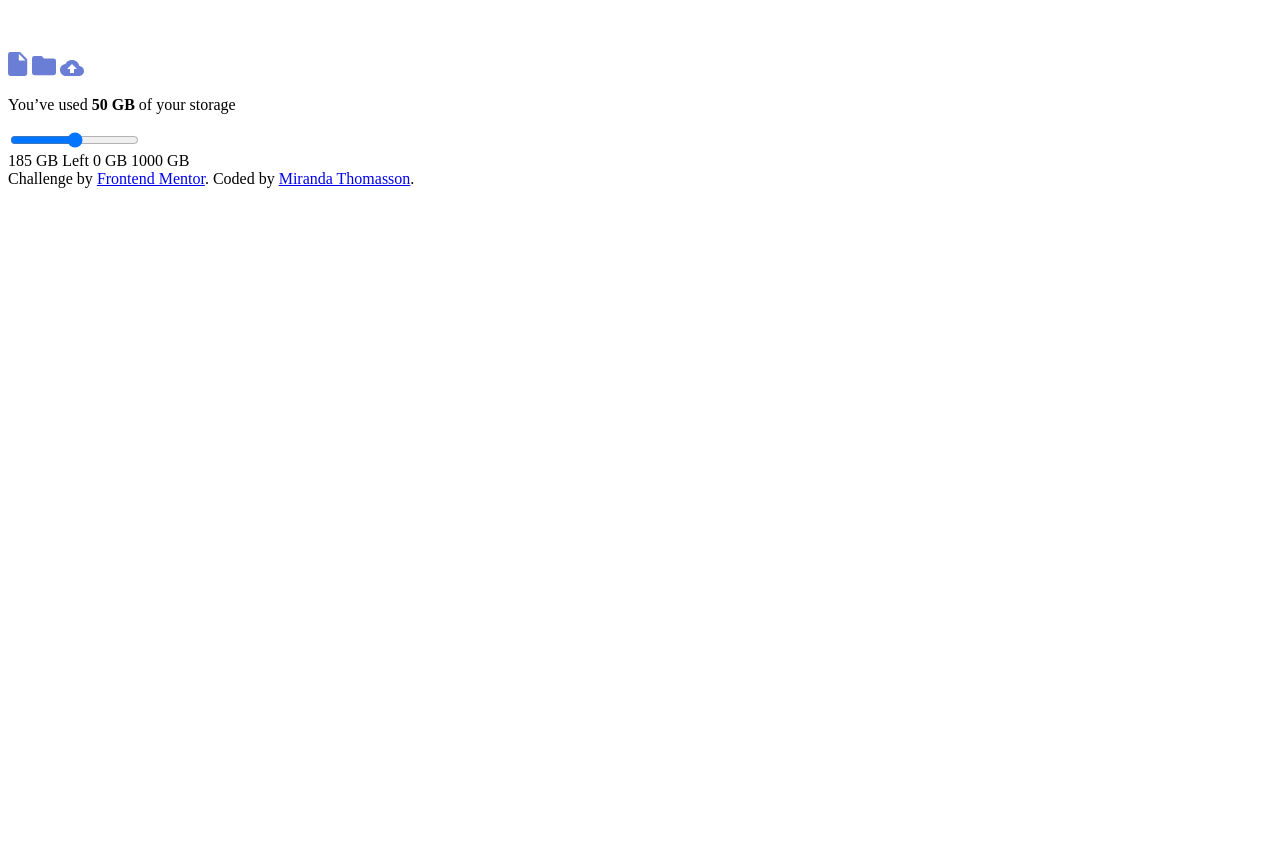
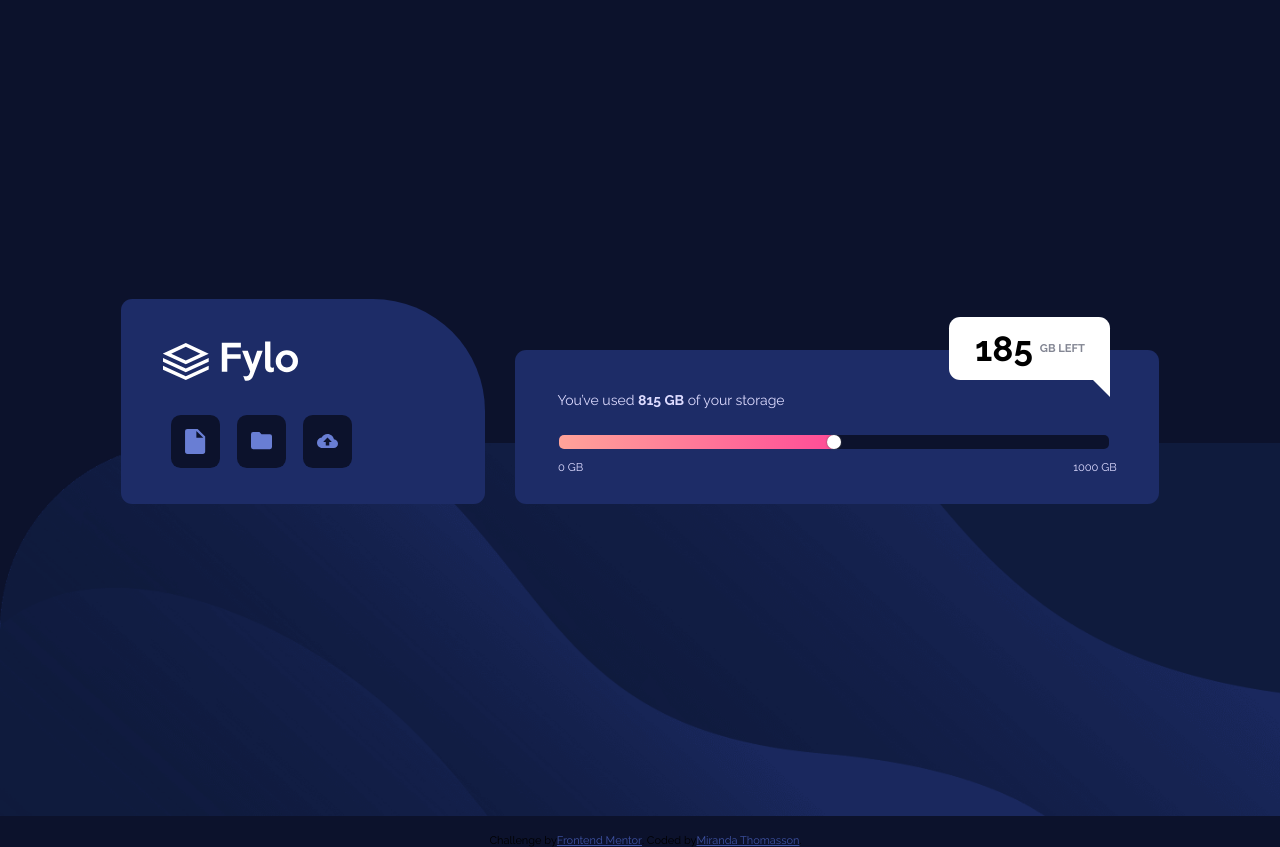
Before and after one commit to Mirthomasson/Fylo-Data-Storage-Component, a plain HTML site: page index.html in a window 1280 px wide. Before the commit the page ends 800 px from the top, so only its background shows below. Drawn offline with Linux system fonts and the light colour scheme.

Commit message:
desktop view

```diff
--- a/index.html
+++ b/index.html
@@ -44,11 +44,15 @@
 					</div>
 				</div>
 				<div class="bottom-box">
-					<p>You’ve used <strong><output id="rangevalue">50 </output>GB</strong> of your storage</p>
+					<p>You’ve used <strong><output id="rangevalue">815 </output>GB</strong> of your storage</p>
           <input type="range" min="0" max="1000" oninput="rangevalue.value=value"/>
+          <div class="range-labels">
+            <p>0 GB</p><p>1000 GB</p>
+          </div>
+           <div class="white-box"><p id="gb-left">185</p><p id="grayish-blue-text">GB LEFT</p></div>
+          <div class="white-triangle"></div>
+      </div>
 
-      </div>
-          185 GB Left 0 GB 1000 GB
 				</div>
 
 				<div class="attribution">
--- a/script.js
+++ b/script.js
@@ -1,20 +1,21 @@
-const rangeInputs = document.querySelectorAll('input[type="range"]')
-const numberInput = document.querySelector('input[type="number"]')
+const rangeInputs = document.querySelectorAll('input[type="range"]');
+const numberInput = document.querySelector('input[type="number"]');
 
 function handleInputChange(e) {
   let target = e.target
   if (e.target.type !== 'range') {
-    target = document.getElementById('range')
+    target = document.getElementById('range');
   }
-  const min = target.min
-  const max = target.max
-  const val = target.value
+  const min = target.min;
+  const max = target.max;
+  const val = target.value;
 
-  target.style.backgroundSize = (val - min) * 100 / (max - min) + '% 100%'
+  target.style.backgroundSize = (val - min) * 100 / (max - min) + '% 100%';
+  document.getElementById('gb-left').innerText = max - val;
 }
 
 rangeInputs.forEach(input => {
-  input.addEventListener('input', handleInputChange)
+  input.addEventListener('input', handleInputChange);
 })
 
-numberInput.addEventListener('input', handleInputChange)
+numberInput.addEventListener('input', handleInputChange);
--- a/styles.css
+++ b/styles.css
@@ -1,6 +1,6 @@
 
-/* Mobile View */
-@media only screen and (max-width: 375px) {
+/* -----------Mobile View----------- */
+@media only screen and (max-width: 750px) {
     body {
     background-image: url(./images/bg-mobile.png);
     background-repeat: no-repeat;
@@ -10,7 +10,6 @@
     justify-content: center;
     font-size: 14px;
     font-family: 'Raleway', sans-serif;
-    background-color: black;
     color: white;
     height: 100vh;
     overflow: hidden;
@@ -73,7 +72,7 @@
 
     .bottom-box {
     display: flex;
-    align-items: flex-start;
+    align-items: center;
     justify-content: left;
     flex-direction: column;
     gap: 1.8em;
@@ -81,22 +80,61 @@
     border-radius: .8em;
     padding: 3em 3em 2em 3em;
     width: 18em;
+    height: 8em;
     margin-left: 0.8em;
 }
 
     .bottom-box p {
     color: hsl(243, 100%, 93%);
+    font-size: 14px;
+}
+
+.range-labels {
+    display: flex;
+    flex-direction: row;
+    align-items: center;
+    justify-content: center;
+    gap: 12.5em;
+    margin: -2em 0;
+}
+
+.range-labels p {
+    font-size: .8em;
+}
+
+.white-box {
+    display: flex;
+    flex-direction: row;
+    align-items: center;
+    justify-content: center;
+    background-color: white;
+    width: 11.5em;
+    height: 4.5em;
+    border-radius: .8em;
+    gap: .5em;
+    position: relative;
+}
+
+#gb-left {
+    color: black;
+    font-size: 2.5em;
+    font-weight: 700;
+}
+
+#grayish-blue-text {
+    color: hsl(229, 7%, 55%);
+    font-size: .8em;
+    font-weight: 700;
 }
 
 input[type="range"] {
     -webkit-appearance: none;
-    margin-right: 15px;
-    width: 200px;
+    width: 240px;
     height: 12px;
     background: hsl(229, 57%, 11%);
     border-radius: 5px;
     background-image: linear-gradient(to right, hsl(6, 100%, 80%), hsl(335, 100%, 65%));
-    background-size: 70% 100%;
+    background-size: 50% 100%;
     background-repeat: no-repeat;
   }
 
@@ -130,3 +168,205 @@ input[type="range"] {
     color: hsl(228, 45%, 44%);
 }
 }
+
+
+/* ----------Desktop View---------- */
+@media only screen and (min-width: 750px) {
+    body {
+        background-image: url(./images/bg-desktop.png);
+        background-color:  hsl(229, 57%, 11%);
+        background-repeat: no-repeat;
+        background-position: bottom;
+        background-size: contain;
+        position: relative;
+        display: flex;
+        align-items: center;
+        justify-content: center;
+        font-size: 14px;
+        font-family: 'Raleway', sans-serif;
+        height: 100vh;
+        overflow: hidden;
+    }
+
+    .container {
+        display: flex;
+        flex-direction: row;
+        align-items: flex-end;
+        justify-content: center;
+        gap: 1.4em;
+
+    }
+
+        .top-box {
+        display: flex;
+        align-items: flex-start;
+        justify-content: left;
+        flex-direction: column;
+        gap: 1.8em;
+        background-color: hsl(228, 56%, 26%);
+        border-radius: .8em 8em .8em .8em;
+        padding: 3em 3em 2em 3em;
+        width: 20em;
+    }
+
+        .icon-container {
+        display: flex;
+        align-items: stretch;
+        justify-content: stretch;
+    }
+
+        .icon-1 {
+        width: 1.5em;
+        border-radius: .7em;
+        background-color: hsl(229, 57%, 11%);
+        padding: 1em;
+        margin: .6em;
+        object-fit: contain;
+    }
+
+        .icon-2 {
+        width: 1.5em;
+        border-radius: .7em;
+        background-color: hsl(229, 57%, 11%);
+        padding: 1em;
+        margin: .6em;
+        object-fit: contain;
+    }
+
+        .icon-3 {
+        width: 1.5em;
+        border-radius: .7em;
+        background-color: hsl(229, 57%, 11%);
+        padding: 1em;
+        margin: .6em;
+        object-fit: contain;
+
+    }
+
+        .bottom-box {
+        display: flex;
+        align-items: left;
+        justify-content: left;
+        flex-direction: column;
+        gap: 1.8em;
+        background-color: hsl(228, 56%, 26%);
+        border-radius: .8em;
+        padding: 2em 3em 3em 3em;
+        width: 40em;
+        height: 6em;
+        margin-left: 0.8em;
+    }
+
+        .bottom-box p {
+        color: hsl(243, 100%, 93%);
+        font-size: 14px;
+        margin-bottom: 0;
+    }
+
+    .range-labels {
+        display: flex;
+        flex-direction: row;
+        align-items: center;
+        justify-content: center;
+        gap: 35em;
+        margin: -2em 0;
+    }
+
+    .range-labels p {
+        font-size: .8em;
+    }
+
+    .white-box {
+        display: flex;
+        flex-direction: row;
+        align-items: center;
+        justify-content: center;
+        background-color: white;
+        width: 11.5em;
+        height: 4.5em;
+        border-radius: .8em .8em 0 .8em;
+        gap: .5em;
+        top: -11em;
+        left: 28em;
+        position: relative;
+        text-align: center;
+
+    }
+
+    .white-box p {
+        position: relative;
+        top: -.5em;
+    }
+
+
+    .white-triangle {
+        border-bottom: 20px solid white;
+        border-left: 0px solid transparent;
+        border-right: 20px solid transparent;
+        height: 0;
+        vertical-align: top;
+        width: 0;
+        transform: rotate(180deg);
+        position: relative;
+        top: -13em;
+        left: 38.07em;
+    }
+
+    #gb-left {
+        color: black;
+        font-size: 2.5em;
+        font-weight: 700;
+        position: relative;
+    }
+
+    #grayish-blue-text {
+        color: hsl(229, 7%, 55%);
+        font-size: .8em;
+        font-weight: 700;
+    }
+
+    input[type="range"] {
+        -webkit-appearance: none;
+        width: 550px;
+        height: 16px;
+        background: hsl(229, 57%, 11%);
+        border-radius: 5px;
+        background-image: linear-gradient(to right, hsl(6, 100%, 80%), hsl(335, 100%, 65%));
+        background-size: 50% 100%;
+        background-repeat: no-repeat;
+      }
+
+
+      input[type="range"]::-webkit-slider-thumb {
+        -webkit-appearance: none;
+        height: 14px;
+        width: 14px;
+        border-radius: 50%;
+        background: white;
+        cursor: ew-resize;
+        box-shadow: 0 0 2px 0 #555;
+        transition: background .3s ease-in-out;
+      }
+
+      input[type=range]::-webkit-slider-runnable-track  {
+        -webkit-appearance: none;
+        box-shadow: none;
+        border: none;
+        background: transparent;
+      }
+
+        .attribution {
+            display: flex;
+            align-items: center;
+            justify-content: center;
+            font-size: 11px;
+             text-align: center;
+            position: relative;
+            margin-left: 1em;
+            bottom: -30em;
+    }
+
+        .attribution a {
+            color: hsl(228, 45%, 44%);
+    }
+    }
```
